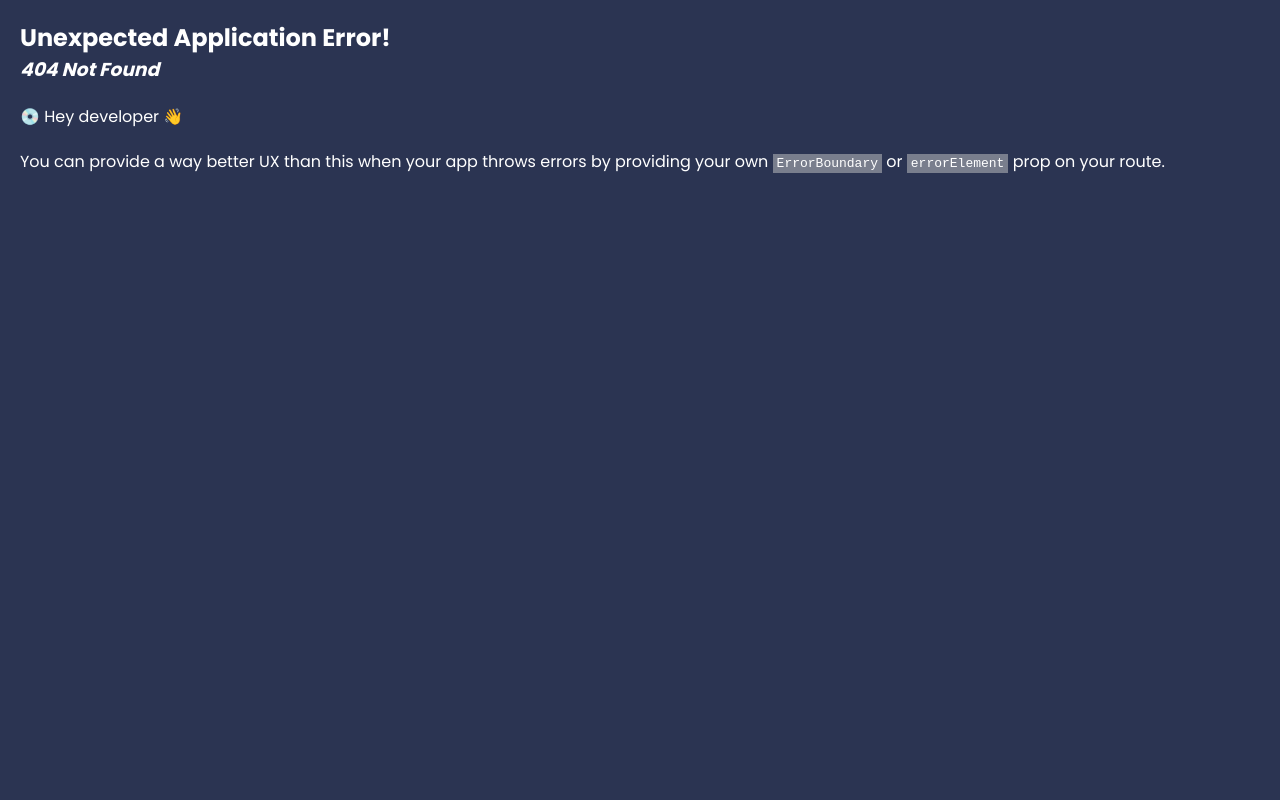
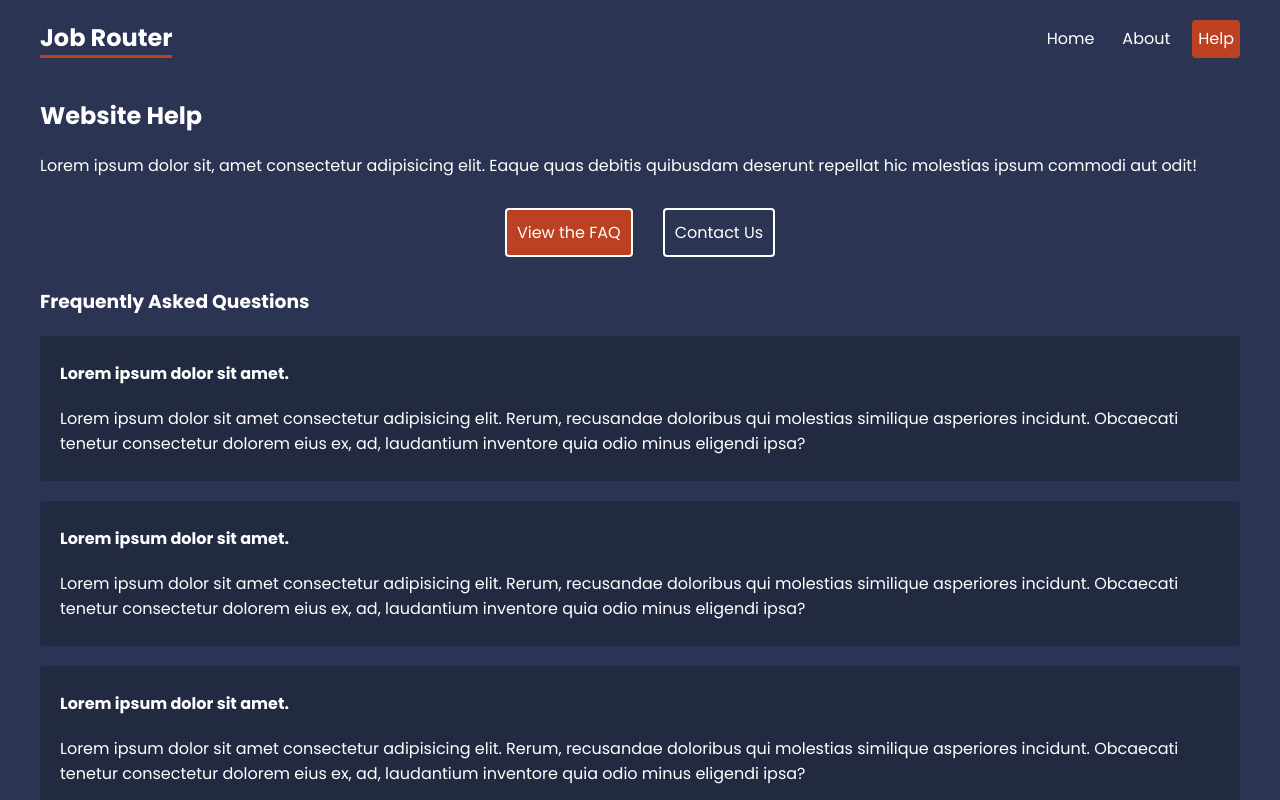
Before and after one commit to Ankit7rma/JobRouter, a React (Create React App) app: page /help/faq in a window 1280 px wide. Before the commit this address had no page. Shown: the top 800 px of the page. Built offline with nearby package versions, Linux system fonts and the light colour scheme.

Commit message:
Added Routing Pages

```diff
--- a/src/components/About.js
+++ b/src/components/About.js
@@ -1,9 +1,8 @@
-import Header from "./Header";
 
 export default function About() {
     return (
       <div className="about">
-      <Header/>
+
       <div>
         <h2>About Us</h2>
         <p>Lorem ipsum, dolor sit amet consectetur adipisicing elit. Qui provident consequuntur vel omnis quisquam rem harum, maxime expedita, ullam ut dolore! Distinctio eos minima voluptatum totam id hic! Sapiente debitis quia illum officia obcaecati provident nulla odio molestiae suscipit quasi.</p>
--- /dev/null
+++ b/src/components/Contact.js
@@ -0,0 +1,18 @@
+export default function Contact() {
+    return (
+      <div className="contact">
+        <h3>Contact Us</h3>
+        <form>
+          <label>
+            <span>Your email:</span>
+            <input type="email" name="email" required />
+          </label>
+          <label>
+            <span>Your message:</span>
+            <textarea name="message" required></textarea>
+          </label>
+          <button>Submit</button>
+        </form>
+      </div>
+    )
+  }
--- /dev/null
+++ b/src/components/FAQ.js
@@ -0,0 +1,33 @@
+export default function Faq() {
+    return (
+      <div className="faq">
+        <h3>Frequently Asked Questions</h3>
+
+        <div className="question">
+          <p><strong>Lorem ipsum dolor sit amet.</strong></p>
+          <p>Lorem ipsum dolor sit amet consectetur adipisicing elit. Rerum, recusandae doloribus qui molestias similique asperiores incidunt. Obcaecati tenetur consectetur dolorem eius ex, ad, laudantium inventore quia odio minus eligendi ipsa?</p>
+        </div>
+
+        <div className="question">
+          <p><strong>Lorem ipsum dolor sit amet.</strong></p>
+          <p>Lorem ipsum dolor sit amet consectetur adipisicing elit. Rerum, recusandae doloribus qui molestias similique asperiores incidunt. Obcaecati tenetur consectetur dolorem eius ex, ad, laudantium inventore quia odio minus eligendi ipsa?</p>
+        </div>
+
+        <div className="question">
+          <p><strong>Lorem ipsum dolor sit amet.</strong></p>
+          <p>Lorem ipsum dolor sit amet consectetur adipisicing elit. Rerum, recusandae doloribus qui molestias similique asperiores incidunt. Obcaecati tenetur consectetur dolorem eius ex, ad, laudantium inventore quia odio minus eligendi ipsa?</p>
+        </div>
+
+        <div className="question">
+          <p><strong>Lorem ipsum dolor sit amet.</strong></p>
+          <p>Lorem ipsum dolor sit amet consectetur adipisicing elit. Rerum, recusandae doloribus qui molestias similique asperiores incidunt. Obcaecati tenetur consectetur dolorem eius ex, ad, laudantium inventore quia odio minus eligendi ipsa?</p>
+        </div>
+
+        <div className="question">
+          <p><strong>Lorem ipsum dolor sit amet.</strong></p>
+          <p>Lorem ipsum dolor sit amet consectetur adipisicing elit. Rerum, recusandae doloribus qui molestias similique asperiores incidunt. Obcaecati tenetur consectetur dolorem eius ex, ad, laudantium inventore quia odio minus eligendi ipsa?</p>
+        </div>
+
+      </div>
+    )
+  }
--- a/src/components/Header.js
+++ b/src/components/Header.js
@@ -1,5 +1,5 @@
 import React from 'react'
-import { NavLink } from 'react-router-dom'
+import { NavLink, Outlet } from 'react-router-dom'
 import "../index.css"
 const Header = () => {
   return (
@@ -8,9 +8,13 @@ const Header = () => {
     <nav>
         <h1>Job Router</h1>
         <NavLink to="/" >Home</NavLink>
-        <NavLink to="about" >ABout</NavLink>
+        <NavLink to="about" >About</NavLink>
+        <NavLink to="help" >Help</NavLink>
         </nav>
     </header>
+    <main>
+      <Outlet/>
+    </main>
     </div>
   )
 }
--- /dev/null
+++ b/src/components/HelpLayout.js
@@ -0,0 +1,19 @@
+import { NavLink, Outlet } from "react-router-dom"
+
+export default function HelpLayout() {
+  return (
+    <div className="help-layout">
+
+      <h2>Website Help</h2>
+      <p>Lorem ipsum dolor sit, amet consectetur adipisicing elit. Eaque quas debitis quibusdam deserunt repellat hic molestias ipsum commodi aut odit!</p>
+
+      <nav>
+        <NavLink to="faq">View the FAQ</NavLink>
+        <NavLink to="contact">Contact Us</NavLink>
+      </nav>
+
+      <Outlet />
+
+    </div>
+  )
+}
--- a/src/components/Home.js
+++ b/src/components/Home.js
@@ -1,9 +1,8 @@
-import Header from "./Header";
 
 export default function Home() {
     return (
       <div className="home">
-      <Header/>
+
        <div> <h2>Welcome</h2>
         <p>In traditional websites, the browser requests a document from a web server, downloads and evaluates CSS and JavaScript assets, and renders the HTML sent from the server. When the user clicks a link, it starts the process all over again for a new page.</p>
         <p>Client side routing allows your app to update the URL from a link click without making another request for another document from the server. Instead, your app can immediately render some new UI and make data requests with fetch to update the page with new information.</p>
--- a/src/index.css
+++ b/src/index.css
@@ -54,10 +54,51 @@ main {
 }
 
 /* help layout */
-
+.help-layout nav {
+  display: flex;
+  justify-content: center;
+  gap: 30px;
+  margin: 30px 0;
+}
+.help-layout nav a{
+  padding: 10px;
+  border: 2px solid white;
+  border-radius: 4px;
+  text-decoration: none;
+}
+.help-layout nav a:hover{
+  border-color: var(--primary);
+}
+.help-layout nav a.active {
+  background: var(--primary);
+}
 
 /* faq */
+.faq .question {
+  background: rgba(0,0,0,0.2);
+  padding: 5px 20px;
+  border-radius: 4px;
+  margin: 20px 0;
+}
 
+/* contact form */
+form {
+  margin-top: 30px;
+}
+form input, form label span, form textarea {
+  display: block;
+}
+form input, form textarea {
+  margin-bottom: 30px;
+  padding: 8px;
+  border-radius: 4px;
+  border: 0;
+  width: 300px;
+  color: var(--secondary);
+}
+form label span {
+  margin-bottom: 10px;
+}
 
 /* careers list */
 
```
Also changed, not shown: src/App.js (+25 -12 lines).
